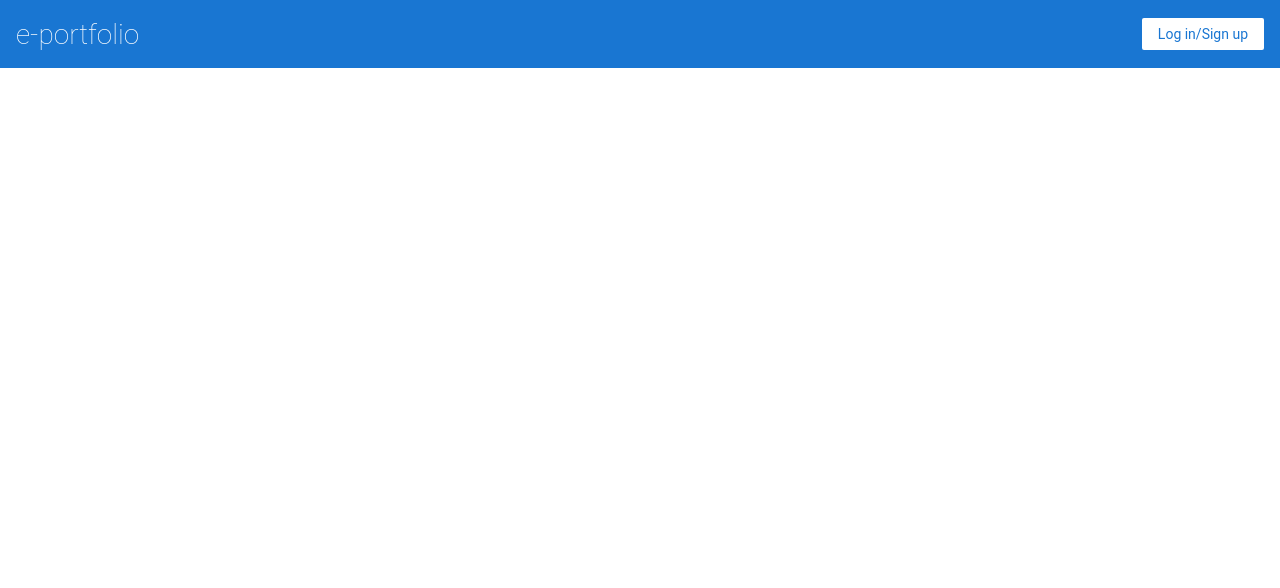
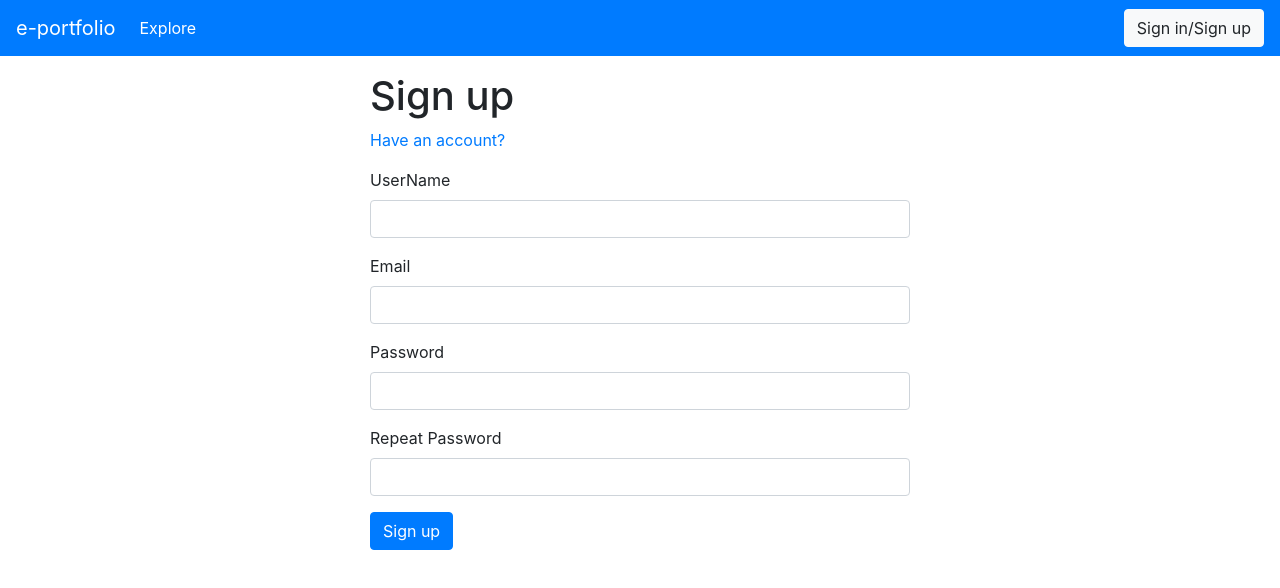
Before and after one commit to Hao-Z/e-portfolio, an Angular app in the folder eportfolio-ui/: page /register in a window 1280 px wide. Before the commit this address led to /. Shown: the top 588 px of the page. Built offline with nearby package versions, Linux system fonts and the light colour scheme.

Commit message:
initial version of login&reg
basic ui
no back-end function

```diff
--- a/eportfolio-ui/angular.json
+++ b/eportfolio-ui/angular.json
@@ -24,9 +24,14 @@
               "src/assets"
             ],
             "styles": [
-              "src/styles.css"
+              "src/styles.css",
+              "node_modules/bootstrap/dist/css/bootstrap.min.css"
             ],
-            "scripts": []
+            "scripts": [
+              "node_modules/jquery/dist/jquery.min.js",
+              "node_modules/popper.js/dist/umd/popper.min.js",
+              "node_modules/bootstrap/dist/js/bootstrap.min.js"
+            ]
           },
           "configurations": {
             "production": {
--- a/eportfolio-ui/package.json
+++ b/eportfolio-ui/package.json
@@ -21,7 +21,10 @@
     "@angular/router": "~9.1.0",
     "rxjs": "~6.5.4",
     "tslib": "^1.10.0",
-    "zone.js": "~0.10.2"
+    "zone.js": "~0.10.2",
+    "bootstrap": "^4.4.1",
+    "jquery": "^3.4.1",
+    "popper.js": "^1.16.1"
   },
   "devDependencies": {
     "@angular-devkit/build-angular": "~0.901.0",
--- a/eportfolio-ui/src/app/app-routing.module.ts
+++ b/eportfolio-ui/src/app/app-routing.module.ts
@@ -1,8 +1,19 @@
 import { NgModule } from '@angular/core';
 import { Routes, RouterModule } from '@angular/router';
+import { HomeComponent } from './home/home.component';
+import { SignInUpComponent } from './sign-in-up/sign-in-up.component';
 
-
-const routes: Routes = [];
+const routes: Routes = [
+  {
+    path: '',
+    children: [
+      { path: 'welcome', component: HomeComponent },
+      { path: 'login', component: SignInUpComponent },
+      { path: 'register', component: SignInUpComponent },
+      { path: '', redirectTo: 'welcome', pathMatch: 'full' }
+    ]
+  }
+];
 
 @NgModule({
   imports: [RouterModule.forRoot(routes)],
--- a/eportfolio-ui/src/app/app.component.html
+++ b/eportfolio-ui/src/app/app.component.html
@@ -1,5 +1,2 @@
-<app-top-bar></app-top-bar>
-
-<div class="container">
-  <router-outlet></router-outlet>
-</div>
+<router-outlet>
+</router-outlet>
--- /dev/null
+++ b/eportfolio-ui/src/app/home/home.component.html
@@ -0,0 +1 @@
+<app-top-bar></app-top-bar>
--- /dev/null
+++ b/eportfolio-ui/src/app/home/home.component.ts
@@ -0,0 +1,8 @@
+import { Component } from '@angular/core';
+
+@Component({
+  templateUrl: './home.component.html'
+})
+export class HomeComponent {
+  public pageTitle = 'InStep Movie Hunter';
+}
--- /dev/null
+++ b/eportfolio-ui/src/app/sign-in-up/sign-in-up.component.html
@@ -0,0 +1,33 @@
+<app-top-bar></app-top-bar>
+
+<p></p>
+
+<div class="container">
+  <div class="row">
+    <div class="col-md-6 offset-md-3 col-xs-12">
+     <h1>{{ title }}</h1>
+      <p><a [routerLink]="['/login']" *ngIf="signType == 'register'">Have an account?</a>
+        <a [routerLink]="['/register']" *ngIf="signType == 'login'">Need an account?</a>
+      </p>
+    <form>
+      <div class="form-group">
+        <label for="userName">UserName</label>
+        <input type="text" class="form-control" id="userName" required>
+      </div>
+      <div class="form-group" *ngIf="signType == 'register'">
+        <label for="email" >Email</label>
+        <input type="text" class="form-control" id="email" required>
+      </div>
+      <div class="form-group">
+        <label for="password">Password</label>
+        <input type="text" class="form-control" id="password" required>
+      </div>
+      <div class="form-group" *ngIf="signType == 'register'">
+        <label for="rePassword">Repeat Password</label>
+        <input type="text" class="form-control" id="rePassword" required>
+      </div>
+      <button type="submit" class="btn btn-primary">{{title}}</button>
+    </form>
+    </div>
+  </div>
+</div>
--- /dev/null
+++ b/eportfolio-ui/src/app/sign-in-up/sign-in-up.component.ts
@@ -0,0 +1,24 @@
+import { Component, OnInit } from '@angular/core';
+import { ActivatedRoute } from "@angular/router";
+
+@Component({
+  templateUrl: './sign-in-up.component.html',
+  styleUrls: ['./sign-in-up.component.css']
+})
+
+export class SignInUpComponent implements OnInit {
+  signType: String = '';
+  title: String = '';
+
+  constructor(private route: ActivatedRoute) {
+  }
+
+  ngOnInit() {
+    this.route.url.subscribe(data => {
+      // Get the last piece of the URL (it's either 'login' or 'register')
+      this.signType = data[data.length - 1].path;
+      // Set a title for the page accordingly
+      this.title = (this.signType === 'login') ? 'Sign in' : 'Sign up';
+    });
+  }
+}
--- a/eportfolio-ui/src/app/top-bar/top-bar.component.html
+++ b/eportfolio-ui/src/app/top-bar/top-bar.component.html
@@ -1,5 +1,15 @@
-<a [routerLink]="['/']">
-  <h1>e-portfolio</h1>
-</a>
+<nav class="navbar navbar-expand-lg navbar-dark bg-primary">
+  <a class="navbar-brand" href="#">e-portfolio</a>
+  <button class="navbar-toggler" type="button" data-toggle="collapse" data-target="#navbarSupportedContent" aria-controls="navbarSupportedContent" aria-expanded="false" aria-label="Toggle navigation">
+    <span class="navbar-toggler-icon"></span>
+  </button>
 
-<a [routerLink]="['/login']" class="button fancy-button">Log in/Sign up</a>
+  <div class="collapse navbar-collapse" id="navbarSupportedContent">
+    <ul class="navbar-nav mr-auto">
+      <li class="nav-item active">
+        <a class="nav-link" href="#">Explore</a>
+      </li>
+    </ul>
+    <a [routerLink]="['/login']" class="btn btn-light">Sign in/Sign up</a>
+  </div>
+</nav>
--- a/eportfolio-ui/src/styles.css
+++ b/eportfolio-ui/src/styles.css
@@ -1,138 +1 @@
 /* You can add global styles to this file, and also import other style files */
-
-* {
-  font-family: 'Roboto', Arial, sans-serif;
-  color: #616161;
-  box-sizing: border-box;
-  -webkit-font-smoothing: antialiased;
-  -moz-osx-font-smoothing: grayscale;
-}
-
-body {
-  margin: 0;
-}
-
-.container {
-  display: flex;
-  flex-direction: row;
-}
-
-router-outlet + *  {
-  padding: 0 16px;
-}
-
-/* Text */
-
-h1 {
-  font-size: 28px;
-}
-
-h2 {
-  font-size: 20px;
-}
-
-h1, h2 {
-  font-weight: lighter;
-}
-
-p {
-  font-size: 14px;
-}
-
-/* Hyperlink */
-
-a {
-  cursor: pointer;
-  color: #1976d2;
-  text-decoration: none;
-}
-
-a:hover {
-  opacity: 0.8;
-}
-
-/* Input */
-
-input {
-  font-size: 14px;
-  border-radius: 2px;
-  padding: 8px;
-  margin-bottom: 16px;
-  border: 1px solid #BDBDBD;
-}
-
-label {
-  font-size: 12px;
-  font-weight: bold;
-  margin-bottom: 4px;
-  display: block;
-  text-transform: uppercase;
-}
-
-/* Button */
-.button, button {
-  display: inline-flex;
-  align-items: center;
-  padding: 8px 16px;
-  border-radius: 2px;
-  font-size: 14px;
-  cursor: pointer;
-  background-color: #1976d2;
-  color: white;
-  border: none;
-}
-
-.button:hover, button:hover {
-  opacity: 0.8;
-  font-weight: normal;
-}
-
-.button:disabled, button:disabled {
-  opacity: 0.5;
-  cursor: auto;
-}
-
-/* Fancy Button */
-
-.fancy-button {
-  background-color: white;
-  color: #1976d2;
-}
-
-.fancy-button i.material-icons {
-  color: #1976d2;
-  padding-right: 4px;
-}
-
-/* Top Bar */
-
-app-top-bar {
-  width: 100%;
-  height: 68px;
-  background-color: #1976d2;
-  padding: 16px;
-  display: flex;
-  flex-direction: row;
-  justify-content: space-between;
-  align-items: center;
-}
-
-app-top-bar h1 {
-  color: white;
-  margin: 0;
-}
-
-/* Checkout Cart, Shipping Prices */
-
-.cart-item, .shipping-item {
-  width: 100%;
-  min-width: 400px;
-  max-width: 450px;
-  display: flex;
-  flex-direction: row;
-  justify-content: space-between;
-  padding: 16px 32px;
-  margin-bottom: 8px;
-  border-radius: 2px;
-  background-color: #EEEEEE;
-}
```
Also changed, not shown: eportfolio-ui/src/app/app.module.ts (+9 -1 lines), eportfolio-ui/src/app/sign-in-up/sign-in-up.component.css (added), 1 other file (tests, documents, lock files or other folders).
